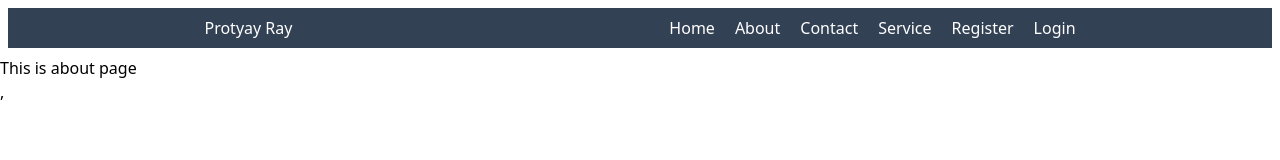
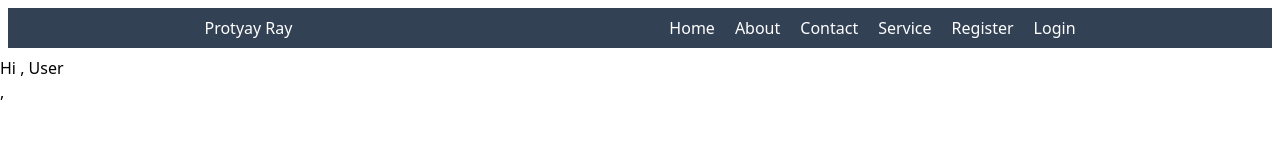
Before and after one commit to Protyay140/Admin-Panel, a React (Vite) app in the folder client/: page /about in a window 1280 px wide. Shown: the top 160 px of the page. Built offline with nearby package versions, Linux system fonts and the light colour scheme; no server answers.

Commit message:
context api bugs fixed

```diff
--- a/client/src/pages/About.jsx
+++ b/client/src/pages/About.jsx
@@ -1,5 +1,9 @@
-export const About = () =>{
+import { useAuth } from "../store/auth"
+export const About = () => {
+
+    const { user } = useAuth();
+
     return <>
-        <h1>This is about page</h1>
+        <h1>Hi , {user ? `${user.username}` : "User" }</h1>
     </>
 }
```
